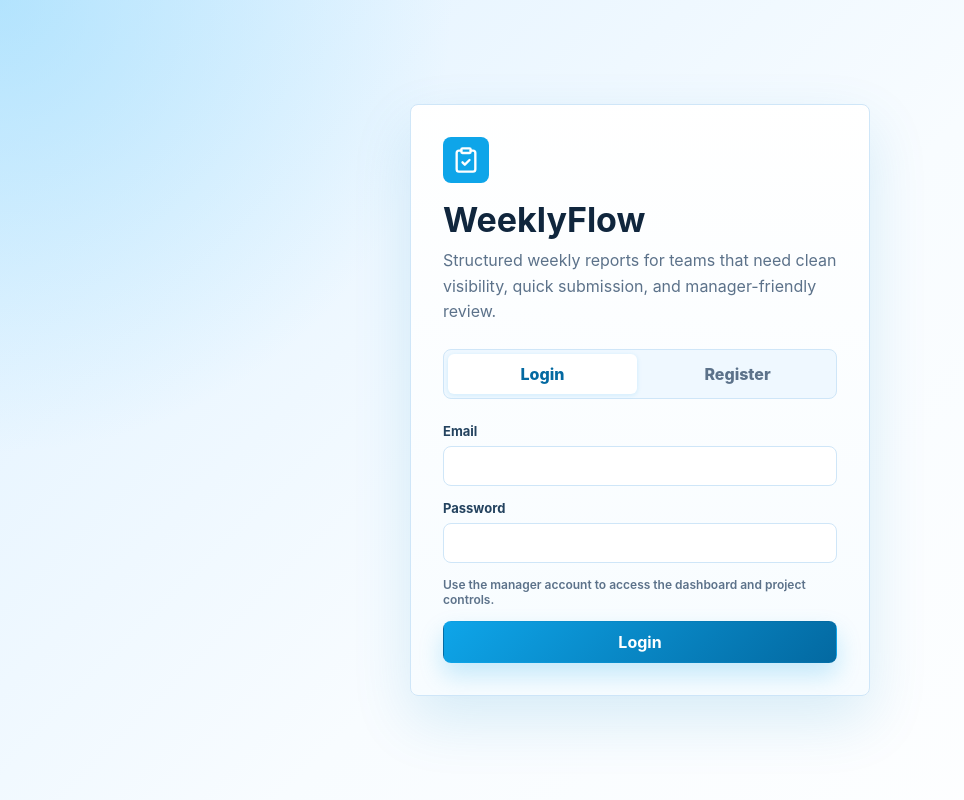
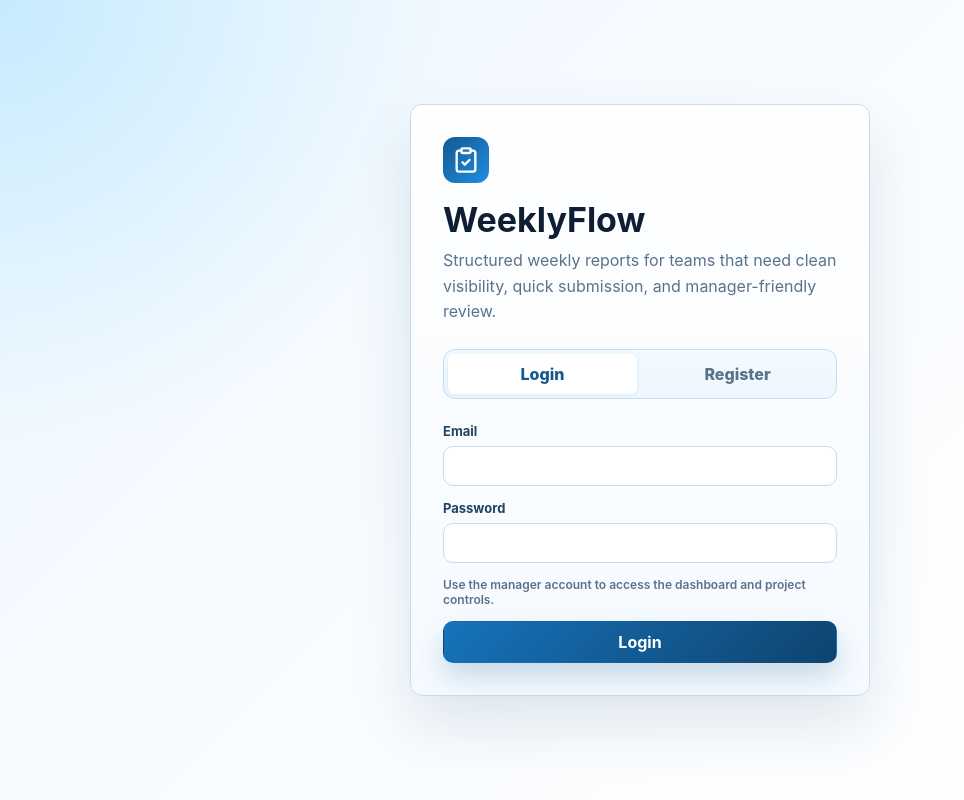
Before and after one commit to yuganigunara/Weeklyreport, a React (Vite) app: page /login in a window 1280 px wide. Shown: the whole page, without its empty margins (0-964 px from the left). Built offline with nearby package versions, Linux system fonts and the light colour scheme; no server answers.

Commit message:
new update now

```diff
--- a/src/styles.css
+++ b/src/styles.css
@@ -1,25 +1,25 @@
 :root {
   font-family: Inter, ui-sans-serif, system-ui, -apple-system, BlinkMacSystemFont, "Segoe UI", sans-serif;
-  color: #10263d;
+  color: #0f1f33;
   background:
-    radial-gradient(circle at top left, rgba(186, 230, 253, 0.55), transparent 28%),
-    radial-gradient(circle at bottom right, rgba(219, 234, 254, 0.7), transparent 24%),
-    #eef7ff;
+    radial-gradient(circle at top left, rgba(148, 223, 255, 0.45), transparent 28%),
+    radial-gradient(circle at bottom right, rgba(205, 224, 255, 0.55), transparent 26%),
+    linear-gradient(180deg, #f7fbff 0%, #edf6ff 100%);
   --blue-25: #f8fcff;
-  --blue-50: #eff8ff;
-  --blue-100: #dff1ff;
-  --blue-200: #b9e4ff;
-  --blue-300: #7dd3fc;
-  --blue-500: #0ea5e9;
-  --blue-600: #0284c7;
-  --blue-700: #0369a1;
-  --blue-800: #075985;
-  --green-500: #10b981;
-  --amber-400: #f59e0b;
-  --ink: #10263d;
-  --muted: #5c728a;
-  --line: #cfe6f8;
-  --panel: rgba(255, 255, 255, 0.96);
+  --blue-50: #edf7ff;
+  --blue-100: #d7ecff;
+  --blue-200: #a9d8ff;
+  --blue-300: #7bc4ff;
+  --blue-500: #1d8fe1;
+  --blue-600: #1673bb;
+  --blue-700: #145992;
+  --blue-800: #0f436f;
+  --green-500: #0f9d78;
+  --amber-400: #d9920b;
+  --ink: #0f1f33;
+  --muted: #5b728b;
+  --line: #c9dcee;
+  --panel: rgba(255, 255, 255, 0.94);
   font-synthesis: none;
   text-rendering: optimizeLegibility;
 }
@@ -52,17 +52,17 @@ button {
   place-items: center;
   padding: 24px;
   background:
-    radial-gradient(circle at top left, rgba(125, 211, 252, 0.45), transparent 30%),
-    linear-gradient(135deg, #dff1ff, #f8fcff 52%, #ffffff);
+    radial-gradient(circle at top left, rgba(125, 211, 252, 0.34), transparent 30%),
+    linear-gradient(135deg, #edf7ff 0%, #f9fcff 50%, #ffffff 100%);
 }
 
 .auth-panel {
   width: min(460px, 100%);
-  background: linear-gradient(180deg, rgba(255, 255, 255, 0.98), rgba(247, 252, 255, 0.98));
+  background: linear-gradient(180deg, rgba(255, 255, 255, 0.98), rgba(245, 250, 255, 0.98));
   border: 1px solid var(--line);
-  border-radius: 8px;
+  border-radius: 12px;
   padding: 32px;
-  box-shadow: 0 24px 60px rgba(2, 132, 199, 0.14);
+  box-shadow: 0 28px 60px rgba(19, 67, 111, 0.12);
 }
 
 .auth-mark {
@@ -70,8 +70,8 @@ button {
   height: 46px;
   display: grid;
   place-items: center;
-  border-radius: 8px;
-  background: var(--blue-500);
+  border-radius: 12px;
+  background: linear-gradient(135deg, var(--blue-700), var(--blue-500));
   color: #ffffff;
 }
 
@@ -83,12 +83,12 @@ button {
   align-items: center;
   justify-content: center;
   border-radius: 999px;
-  border: 1px solid var(--line);
-  background: rgba(255, 255, 255, 0.95);
+  border: 1px solid rgba(149, 188, 223, 0.7);
+  background: rgba(255, 255, 255, 0.96);
   color: var(--blue-700);
   font-weight: 900;
   letter-spacing: 0.04em;
-  box-shadow: 0 10px 24px rgba(14, 165, 233, 0.08);
+  box-shadow: 0 12px 28px rgba(18, 67, 111, 0.1);
 }
 
 .assistant-toggle span {
@@ -115,8 +115,8 @@ button {
   gap: 6px;
   margin: 24px 0;
   padding: 4px;
-  background: var(--blue-50);
-  border-radius: 8px;
+  background: linear-gradient(180deg, #f3faff, #eef7ff);
+  border-radius: 12px;
   border: 1px solid var(--line);
 }
 
@@ -160,7 +160,7 @@ select,
 textarea {
   width: 100%;
   border: 1px solid var(--line);
-  border-radius: 8px;
+  border-radius: 10px;
   padding: 11px 12px;
   background: #ffffff;
   color: var(--ink);
@@ -212,7 +212,7 @@ textarea {
   align-items: center;
   justify-content: center;
   gap: 8px;
-  border-radius: 8px;
+  border-radius: 10px;
   border: 1px solid transparent;
   min-height: 42px;
   padding: 0 16px;
@@ -220,9 +220,9 @@ textarea {
 }
 
 .primary-button {
-  background: linear-gradient(135deg, var(--blue-500), var(--blue-700));
+  background: linear-gradient(135deg, var(--blue-600), var(--blue-800));
   color: #ffffff;
-  box-shadow: 0 12px 24px rgba(14, 165, 233, 0.22);
+  box-shadow: 0 14px 26px rgba(20, 89, 146, 0.2);
   transition: transform 0.18s ease, box-shadow 0.18s ease;
 }
 
@@ -247,7 +247,7 @@ textarea {
   width: 38px;
   min-height: 38px;
   padding: 0;
-  background: var(--blue-50);
+  background: linear-gradient(180deg, #ffffff, #eff7ff);
   color: var(--blue-700);
   transition: transform 0.18s ease, background 0.18s ease;
 }
@@ -283,7 +283,7 @@ textarea {
 .shell {
   min-height: 100vh;
   display: grid;
-  grid-template-columns: 278px 1fr;
+  grid-template-columns: 268px 1fr;
 }
 
 .sidebar {
@@ -293,24 +293,24 @@ textarea {
   display: flex;
   flex-direction: column;
   justify-content: space-between;
-  gap: 22px;
-  padding: 18px;
+  gap: 18px;
+  padding: 16px;
   background:
-    linear-gradient(180deg, rgba(223, 241, 255, 0.96), rgba(255, 255, 255, 0.98) 36%),
+    linear-gradient(180deg, rgba(238, 248, 255, 0.98), rgba(255, 255, 255, 0.98) 48%),
     #ffffff;
   border-right: 1px solid var(--line);
-  box-shadow: 10px 0 30px rgba(14, 165, 233, 0.06);
+  box-shadow: 8px 0 24px rgba(18, 67, 111, 0.05);
 }
 
 .sidebar-top {
   display: grid;
-  gap: 16px;
+  gap: 12px;
 }
 
 .brand-block {
   display: grid;
   gap: 6px;
-  padding-bottom: 14px;
+  padding-bottom: 10px;
   border-bottom: 1px solid var(--line);
 }
 
@@ -326,13 +326,13 @@ textarea {
   display: grid;
   place-items: center;
   border-radius: 10px;
-  background: linear-gradient(135deg, var(--blue-700), var(--blue-500));
+  background: linear-gradient(135deg, var(--blue-600), var(--blue-500));
   color: #ffffff;
-  box-shadow: 0 10px 22px rgba(14, 165, 233, 0.16);
+  box-shadow: 0 10px 20px rgba(18, 67, 111, 0.12);
 }
 
 .brand {
-  font-size: 19px;
+  font-size: 18px;
   font-weight: 900;
   color: var(--blue-700);
   letter-spacing: 0.02em;
@@ -349,7 +349,7 @@ textarea {
   display: flex;
   align-items: center;
   gap: 12px;
-  padding: 12px 12px;
+  padding: 10px 12px;
   border: 1px solid var(--line);
   border-radius: 8px;
   background: rgba(255, 255, 255, 0.78);
@@ -388,7 +388,7 @@ textarea {
 
 .nav {
   display: grid;
-  gap: 8px;
+  gap: 6px;
 }
 
 .nav-section {
@@ -405,7 +405,7 @@ textarea {
   display: flex;
   align-items: center;
   gap: 10px;
-  min-height: 48px;
+  min-height: 44px;
   padding: 0 14px;
   color: #24435f;
   text-decoration: none;
@@ -424,7 +424,7 @@ textarea {
   background: #ffffff;
   color: var(--blue-700);
   border-color: var(--blue-200);
-  box-shadow: 0 12px 26px rgba(14, 165, 233, 0.12);
+  box-shadow: 0 12px 22px rgba(18, 67, 111, 0.08);
 }
 
 .nav a.active::before {
@@ -444,7 +444,7 @@ textarea {
 
 .sidebar-footer {
   display: grid;
-  gap: 10px;
+  gap: 8px;
 }
 
 .session-pill {
@@ -460,19 +460,20 @@ textarea {
 .logout-button {
   width: 100%;
   justify-content: flex-start;
+  min-height: 40px;
 }
 
 .content {
   min-width: 0;
-  padding: 24px;
+  padding: 16px;
   background:
-    radial-gradient(circle at top right, rgba(186, 230, 253, 0.3), transparent 28%),
-    #f6fbff;
+    radial-gradient(circle at top right, rgba(186, 230, 253, 0.18), transparent 28%),
+    linear-gradient(180deg, #f7fbff 0%, #f4f8fd 100%);
 }
 
 .page {
   display: grid;
-  gap: 18px;
+  gap: 12px;
 }
 
 .page-header {
@@ -480,11 +481,11 @@ textarea {
   justify-content: space-between;
   gap: 18px;
   align-items: flex-end;
-  padding: 18px 20px;
+  padding: 12px 14px;
   border: 1px solid var(--line);
-  border-radius: 8px;
+  border-radius: 12px;
   background: rgba(255, 255, 255, 0.96);
-  box-shadow: 0 14px 34px rgba(14, 165, 233, 0.08);
+  box-shadow: 0 10px 24px rgba(18, 67, 111, 0.05);
 }
 
 .header-chip-row {
@@ -496,7 +497,7 @@ textarea {
 .header-chip {
   min-width: 90px;
   padding: 10px 12px;
-  border-radius: 8px;
+  border-radius: 10px;
   border: 1px solid var(--line);
   background: rgba(255, 255, 255, 0.9);
   display: grid;
@@ -522,19 +523,19 @@ textarea {
 .project-card {
   background: var(--panel);
   border: 1px solid var(--line);
-  border-radius: 8px;
-  box-shadow: 0 14px 34px rgba(14, 165, 233, 0.08);
+  border-radius: 12px;
+  box-shadow: 0 10px 24px rgba(18, 67, 111, 0.05);
 }
 
 .panel {
-  padding: 20px;
+  padding: 14px;
 }
 
 .panel-title {
   display: flex;
   align-items: center;
   gap: 8px;
-  margin-bottom: 16px;
+  margin-bottom: 12px;
   font-weight: 900;
   color: var(--blue-800);
   letter-spacing: 0.01em;
@@ -561,12 +562,12 @@ textarea {
 .project-grid {
   display: grid;
   grid-template-columns: repeat(auto-fit, minmax(260px, 1fr));
-  gap: 14px;
+  gap: 12px;
 }
 
 .report-card,
 .project-card {
-  padding: 16px;
+  padding: 14px;
 }
 
 .report-card p,
@@ -597,7 +598,7 @@ textarea {
   font-size: 12px;
   font-weight: 900;
   text-transform: capitalize;
-  background: #e0f2fe;
+  background: #e5f2ff;
   color: var(--blue-700);
 }
 
@@ -610,15 +611,15 @@ textarea {
 .metrics-grid,
 .charts-grid {
   display: grid;
-  gap: 14px;
+  gap: 12px;
 }
 
 .smart-filter-panel {
-  padding-bottom: 18px;
+  padding-bottom: 14px;
 }
 
 .smart-filter-panel .filters {
-  margin-top: 6px;
+  margin-top: 4px;
 }
 
 .filters {
@@ -628,11 +629,11 @@ textarea {
 
 .metrics-grid {
   grid-template-columns: repeat(4, minmax(0, 1fr));
-  gap: 12px;
+  gap: 8px;
 }
 
 .metric {
-  padding: 16px;
+  padding: 12px;
   display: grid;
   gap: 8px;
   background: rgba(255, 255, 255, 0.98);
@@ -665,7 +666,7 @@ textarea {
 
 .charts-grid {
   grid-template-columns: repeat(2, minmax(0, 1fr));
-  gap: 12px;
+  gap: 10px;
 }
 
 .chart-panel {
@@ -703,7 +704,12 @@ textarea {
 
 .project-card h2 {
   margin: 0;
-  font-size: 18px;
+  font-size: 17px;
+  letter-spacing: -0.01em;
+}
+
+.project-card p {
+  margin: 6px 0 0;
 }
 
 .project-card .card-actions {
@@ -739,8 +745,8 @@ textarea {
 
 .assistant {
   position: fixed;
-  right: 22px;
-  bottom: 22px;
+  right: 16px;
+  bottom: 16px;
   display: grid;
   gap: 10px;
   justify-items: end;
@@ -751,9 +757,9 @@ textarea {
   width: min(430px, calc(100vw - 44px));
   background: rgba(255, 255, 255, 0.98);
   border: 1px solid var(--line);
-  border-radius: 8px;
-  padding: 14px;
-  box-shadow: 0 20px 55px rgba(2, 132, 199, 0.18);
+  border-radius: 12px;
+  padding: 12px;
+  box-shadow: 0 14px 34px rgba(18, 67, 111, 0.08);
 }
 
 .assistant-header {
@@ -770,8 +776,8 @@ textarea {
   height: 32px;
   display: grid;
   place-items: center;
-  border-radius: 8px;
-  background: var(--blue-100);
+  border-radius: 10px;
+  background: linear-gradient(135deg, var(--blue-100), #ffffff);
   color: var(--blue-700);
 }
 
@@ -817,7 +823,7 @@ textarea {
   margin-bottom: 10px;
   padding: 12px;
   border: 1px solid var(--line);
-  border-radius: 8px;
+  border-radius: 10px;
   background: #ffffff;
   white-space: pre-line;
 }
@@ -843,7 +849,7 @@ textarea {
 .error {
   padding: 10px 12px;
   border: 1px solid #fecaca;
-  border-radius: 8px;
+  border-radius: 10px;
   background: #fef2f2;
   color: #b91c1c;
   font-weight: 700;
@@ -852,7 +858,7 @@ textarea {
 .empty-state {
   padding: 18px;
   border: 1px dashed var(--blue-200);
-  border-radius: 8px;
+  border-radius: 10px;
   background: var(--blue-25);
   color: var(--muted);
 }
```
